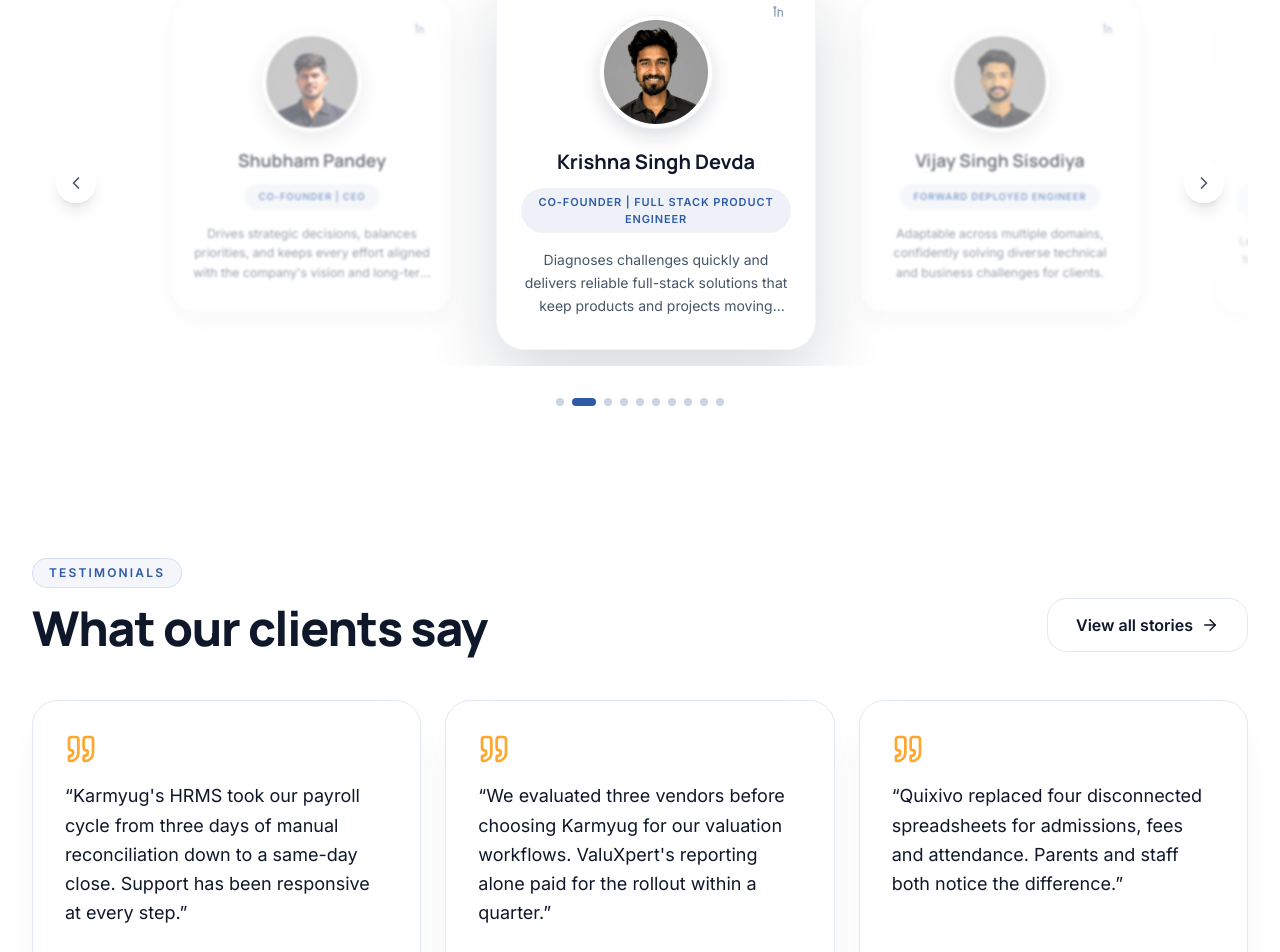
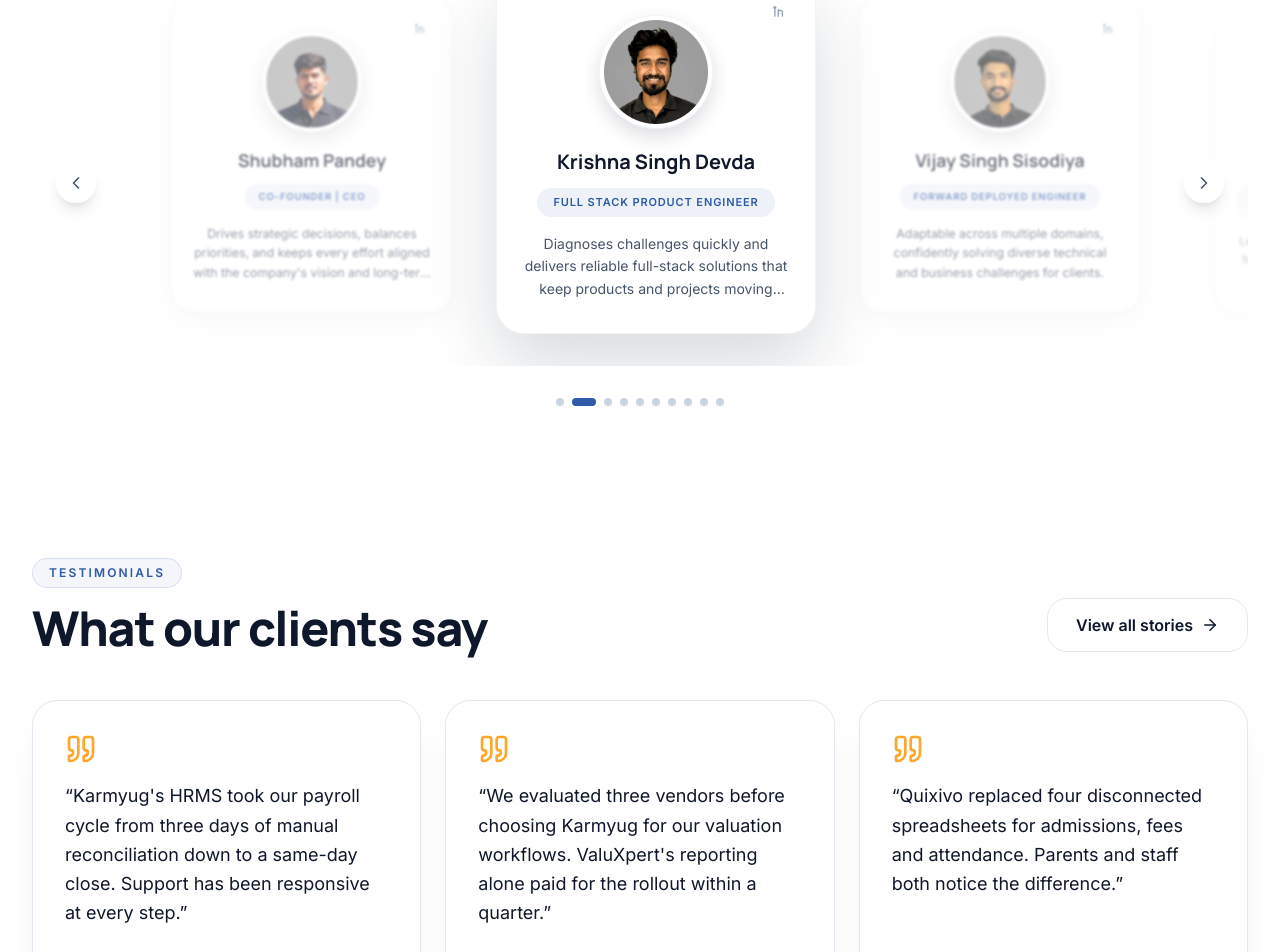
Before and after one commit to work-krishnadevda/karmyug_co_new, a React (Vite) app: page / in a window 1280 px wide. Shown: the part 8762-9714 px from the top of the page. Built offline with nearby package versions, Linux system fonts and the light colour scheme; no server answers.

Commit message:
Team section issue fixed

```diff
--- a/src/data/teamData.js
+++ b/src/data/teamData.js
@@ -30,7 +30,7 @@
   {
     id: "member-02",
     name: "Krishna Singh Devda",
-    role: "Co-founder | Full Stack Product Engineer",
+    role: "Full Stack Product Engineer",
     description:
       "Diagnoses challenges quickly and delivers reliable full-stack solutions that keep products and projects moving forward.",
     linkedin: "https://www.linkedin.com/in/krishna-singh-devda/",
```
